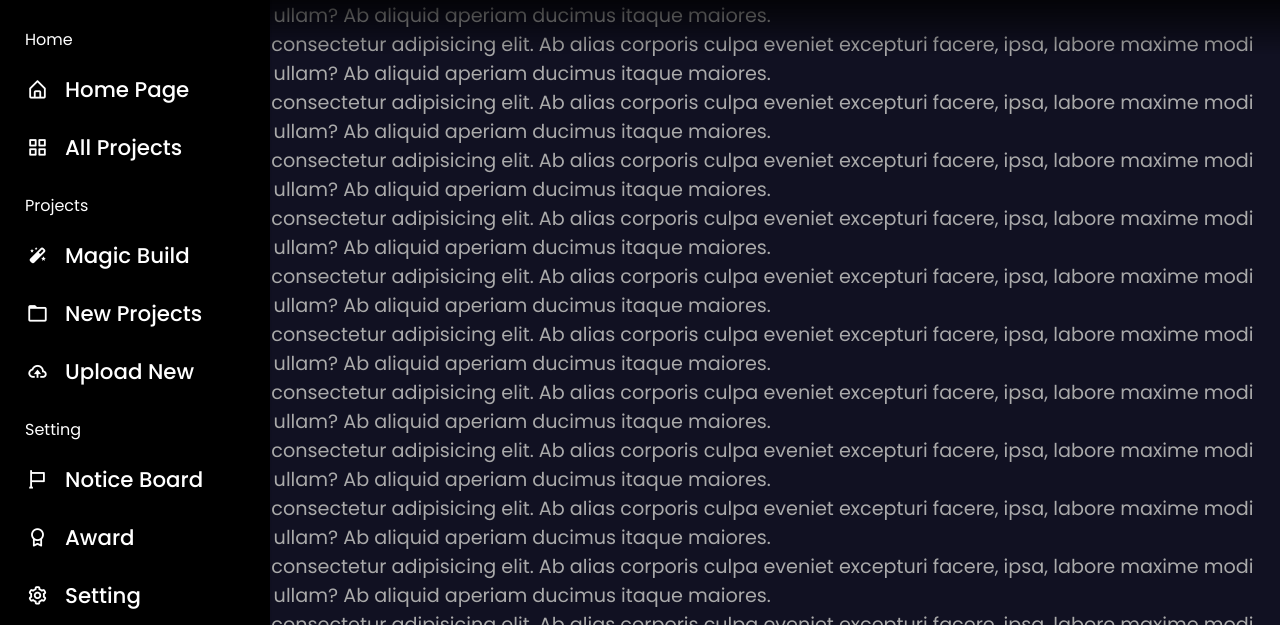
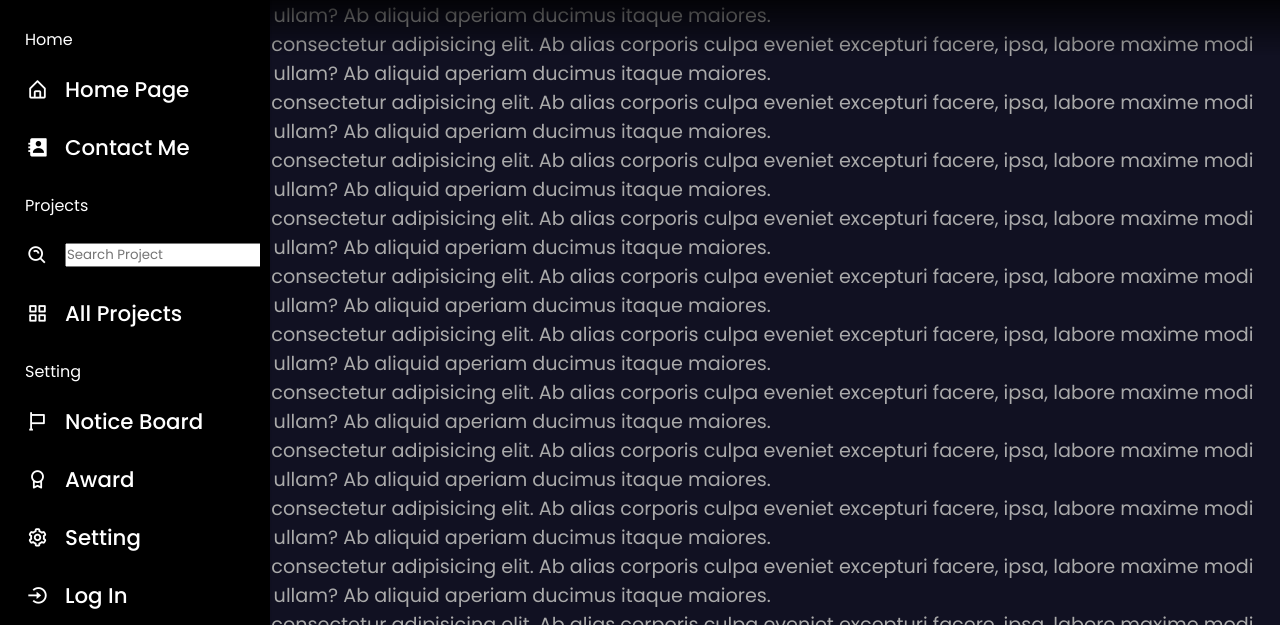
Before and after one commit to hirshi001/HrishiWebsite, a plain HTML site: page index.html in a window 1280 px wide. Shown: the part 86-711 px from the top of the page. Drawn offline with nearby package versions, Linux system fonts and the light colour scheme.

Commit message:
testing changing webpages

```diff
--- a/index.html
+++ b/index.html
@@ -6,11 +6,13 @@
     <title>Hrishi's Website</title>
     <link href="https://fonts.googleapis.com/css2?family=Baloo+2:wght@700&display=swap" rel="stylesheet">
     <link href="index.css" rel="stylesheet">
-    <link href="sidebar/sidebarstyles.css" rel="stylesheet">
 
     <link flex href="https://unpkg.com/boxicons@2.1.4/css/boxicons.min.css" rel="stylesheet" />
+
+    <link href="sidebar/sidebarstyles.css" rel="stylesheet">
     <script src="sidebar/navbarscript.js" defer></script>
     <script src="sidebar/sidebarscript.js" defer onload="onLoad()"></script>
+
 </head>
 <body>
 
--- /dev/null
+++ b/login/index.html
@@ -0,0 +1,50 @@
+<!DOCTYPE html>
+<html lang="en">
+<head>
+    <meta charset="UTF-8">
+    <title>Title</title>
+</head>
+<body>
+
+</body>
+</html><!DOCTYPE html>
+<html lang="en">
+<head>
+  <meta charset="UTF-8">
+  <title>Title</title>
+  <link href="https://fonts.googleapis.com/css2?family=Baloo+2:wght@700&display=swap" rel="stylesheet">
+  <link href="/index.css" rel="stylesheet">
+  <link href="/sidebar/sidebarstyles.css" rel="stylesheet">
+
+  <link flex href="https://unpkg.com/boxicons@2.1.4/css/boxicons.min.css" rel="stylesheet" />
+  <script src="/sidebar/navbarscript.js" defer></script>
+  <script src="/sidebar/sidebarscript.js" defer onload="onLoad()"></script>
+</head>
+<body>
+
+<header id="navbar">
+  <div></div>
+  <nav>
+    <ul class="nav_links">
+      <li><a href="#home" onclick="onNavBarButtonClick()">Home</a></li>
+      <li><a href="#news" onclick="onNavBarButtonClick()">News</a></li>
+      <li><a href="#" onclick="onNavBarButtonClick()">Contact</a></li>
+      <li><a href="#" onclick="onNavBarButtonClick()">About</a></li>
+    </ul>
+  </nav>
+  <a class="cta" href="#">
+    <button>Contact</button>
+  </a>
+</header>
+
+<!-- Must include this and the sidebarscript.js for the sidebar to appear. Include in every file -->
+<div id="sidebar-div"></div>
+
+<div id="content">
+  <h1>Home</h1>
+  <p>Some text about who we are and what we do.</p>
+  <p>Resize the browser window to see that this page is responsive by the way.</p>
+</div>
+
+</body>
+</html>
--- a/sidebar/sidebarscript.js
+++ b/sidebar/sidebarscript.js
@@ -40,121 +40,98 @@ const toggleSidebar = () => {
     sidebar.classList.toggle("close");
 };
 
-const dragToggle = (e) => {
-    // check if the sidebar is locked
-    if (!sidebar.classList.contains("locked")) {
-    //    return;
-    }
-
-    // check if sidebar is closed
-    if (sidebar.classList.contains("close")) {
-        // if drag is to the right, toggle
-        if (e.clientX > sidebar.offsetWidth) {
-            toggleSidebar();
-        }
-    } else {
-        // if drag is to the left, toggle
-        if (e.clientX < sidebar.offsetWidth) {
-            toggleSidebar();
-        }
-    }
-};
-
 
 function onLoad() {
     document.getElementById("sidebar-div").innerHTML =
-        "<nav class=\"sidebar locked\">\n" +
-        "    <div class=\"logo_items flex\">\n" +
-        "        <span class=\"nav_image\">\n" +
-        "          <img src=\"images/MinecraftSkinFace.png\" alt=\"logo_img\" />\n" +
+        "<nav class='sidebar locked'>\n" +
+        "    <div class='logo_items flex'>\n" +
+        "        <span class='nav_image'>\n" +
+        "          <img src='/images/MinecraftSkinFace.png' alt='logo_img' />\n" +
         "        </span>\n" +
-        "        <span class=\"logo_name\">Womp Womp</span>\n" +
-        "        <i class=\"bx bx-lock-alt\" id=\"lock-icon\" title=\"Unlock Sidebar\"></i>\n" +
+        "        <span class='logo_name'>Womp Womp</span>\n" +
+        "        <i class='bx bx-lock-alt' id='lock-icon' title='Unlock Sidebar'></i>\n" +
         "    </div>\n" +
-        "    <div class=\"menu_container\">\n" +
-        "        <div class=\"menu_items\">\n" +
-        "            <ul class=\"menu_item\">\n" +
-        "                <div class=\"menu_title flex\">\n" +
-        "                    <span class=\"title\">Home</span>\n" +
-        "                    <span class=\"line\"></span>\n" +
+        "    <div class='menu_container'>\n" +
+        "        <div class='menu_items'>\n" +
+        "            <ul class='menu_item'>\n" +
+        "                <div class='menu_title flex'>\n" +
+        "                    <span class='title'>Home</span>\n" +
+        "                    <span class='line'></span>\n" +
         "                </div>\n" +
-        "                <li class=\"item\">\n" +
-        "                    <a href=\"index.html\" class=\"link flex\">\n" +
-        "                        <i class=\"bx bx-home-alt\"></i>\n" +
+        "                <li class='item'>\n" +
+        "                    <a href='/index.html' class='link flex'>\n" +
+        "                        <i class='bx bx-home-alt'></i>\n" +
         "                        <span>Home Page</span>\n" +
         "                    </a>\n" +
         "                </li>\n" +
-        "                <li class=\"item\">\n" +
-        "                    <a href=\"#\" class=\"link flex\">\n" +
-        "                        <i class=\"bx bx-grid-alt\"></i>\n" +
+        "                <li class='item'>\n" +
+        "                    <a href='#' class='link flex'>\n" +
+        "                        <i class='bx bxs-contact'></i>\n" +
+        "                        <span>Contact Me</span>\n" +
+        "                    </a>\n" +
+        "                </li>\n" +
+        "            </ul>\n" +
+        "            <ul class='menu_item'>\n" +
+        "                <div class='menu_title flex'>\n" +
+        "                    <span class='title'>Projects</span>\n" +
+        "                    <span class='line'></span>\n" +
+        "                </div>\n" +
+        "                <li class='item'>\n" +
+        "                    <a href='#' class='link flex'>\n" +
+        "                        <i class='bx bx-search-alt' ></i>\n" +
+        "                        <input type='text' placeholder='Search Project'/>\n" +
+        "                    </a>\n" +
+        "                </li>\n" +
+        "                <li class='item'>\n" +
+        "                    <a href='#' class='link flex'>\n" +
+        "                        <i class='bx bx-grid-alt'></i>\n" +
         "                        <span>All Projects</span>\n" +
         "                    </a>\n" +
         "                </li>\n" +
         "            </ul>\n" +
-        "            <ul class=\"menu_item\">\n" +
-        "                <div class=\"menu_title flex\">\n" +
-        "                    <span class=\"title\">Projects</span>\n" +
-        "                    <span class=\"line\"></span>\n" +
+        "            <ul class='menu_item'>\n" +
+        "                <div class='menu_title flex'>\n" +
+        "                    <span class='title'>Setting</span>\n" +
+        "                    <span class='line'></span>\n" +
         "                </div>\n" +
-        "                <li class=\"item\">\n" +
-        "                    <a href=\"#\" class=\"link flex\">\n" +
-        "                        <i class=\"bx bxs-magic-wand\"></i>\n" +
-        "                        <span>Magic Build</span>\n" +
-        "                    </a>\n" +
-        "                </li>\n" +
-        "                <li class=\"item\">\n" +
-        "                    <a href=\"#\" class=\"link flex\">\n" +
-        "                        <i class=\"bx bx-folder\"></i>\n" +
-        "                        <span>New Projects</span>\n" +
-        "                    </a>\n" +
-        "                </li>\n" +
-        "                <li class=\"item\">\n" +
-        "                    <a href=\"#\" class=\"link flex\">\n" +
-        "                        <i class=\"bx bx-cloud-upload\"></i>\n" +
-        "                        <span>Upload New</span>\n" +
-        "                    </a>\n" +
-        "                </li>\n" +
-        "            </ul>\n" +
-        "            <ul class=\"menu_item\">\n" +
-        "                <div class=\"menu_title flex\">\n" +
-        "                    <span class=\"title\">Setting</span>\n" +
-        "                    <span class=\"line\"></span>\n" +
-        "                </div>\n" +
-        "                <li class=\"item\">\n" +
-        "                    <a href=\"#\" class=\"link flex\">\n" +
-        "                        <i class=\"bx bx-flag\"></i>\n" +
+        "                <li class='item'>\n" +
+        "                    <a href=#' class='link flex'>\n" +
+        "                        <i class='bx bx-flag'></i>\n" +
         "                        <span>Notice Board</span>\n" +
         "                    </a>\n" +
         "                </li>\n" +
-        "                <li class=\"item\">\n" +
-        "                    <a href=\"#\" class=\"link flex\">\n" +
-        "                        <i class=\"bx bx-award\"></i>\n" +
+        "                <li class='item'>\n" +
+        "                    <a href='#' class='link flex'>\n" +
+        "                        <i class='bx bx-award'></i>\n" +
         "                        <span>Award</span>\n" +
         "                    </a>\n" +
         "                </li>\n" +
-        "                <li class=\"item\">\n" +
-        "                    <a href=\"#\" class=\"link flex\">\n" +
-        "                        <i class=\"bx bx-cog\"></i>\n" +
+        "                <li class='item'>\n" +
+        "                    <a href='#' class='link flex'>\n" +
+        "                        <i class='bx bx-cog'></i>\n" +
         "                        <span>Setting</span>\n" +
         "                    </a>\n" +
         "                </li>\n" +
         "                </li>\n" +
-        "                <li class=\"item\">\n" +
-        "                    <a href=\"pages/login.html\" class=\"link flex\">\n" +
-        "                        <i class=\"bx bx-log-in-circle\"></i>\n" +
+        "                <li class='item'>\n" +
+        "                    <a href='/login' class='link flex'>\n" +
+        "                        <i class='bx bx-log-in-circle'></i>\n" +
         "                        <span>Log In</span>\n" +
         "                    </a>\n" +
         "                </li>\n" +
         "            </ul>\n" +
         "        </div>\n" +
-        "        <div class=\"sidebar_profile\">\n" +
-        "          <span class=\"nav_image\">\n" +
-        "            <img src=\"images/profile.jpg\" alt=\"logo_img\" />\n" +
+        "        <div class='sidebar_profile'>\n" +
+        "          <span class='nav_image'>\n" +
+        "            <img src='/images/profile.jpg' alt='logo_img' />\n" +
         "          </span>\n" +
-        "            <div class=\"data_text\">\n" +
-        "                <span class=\"name\">Hrishikesh Ingle</span>\n" +
-        "                <a href = \"mailto: hrishikeshningle@gmail.com\">" +
-        "                   <span class=\"email\">hrishikeshningle@gmail.com</span>\n" +
+        "            <div class='data_text'>\n" +
+        "                <span class='name'>Hrishikesh Ingle</span>\n" +
+        "                <a href = 'tel: 4085297091'>" +
+        "                   <span class='email'>+1 (408) 529-7091</span>\n" +
+        "                </a>\n" +
+        "                <a href = 'mailto: hrishikeshningle@gmail.com'>" +
+        "                   <span class='email'>hrishikeshningle@gmail.com</span>\n" +
         "                </a>\n" +
         "            </div>\n" +
         "        </div>\n" +
@@ -174,10 +151,6 @@ function onLoad() {
         sidebar.classList.remove("hoverable");
     }
 
-
-    // if (isMobile) {
-        addEventListener("touchmove", dragToggle);
-    // }
     // Adding event listeners to buttons and sidebar for the corresponding actions
     sidebarLockBtn.addEventListener("click", toggleLock);
     sidebar.addEventListener("mouseleave", hideSidebar);
```
Also changed, not shown: pages/login.html (deleted, +0 -10 lines).
